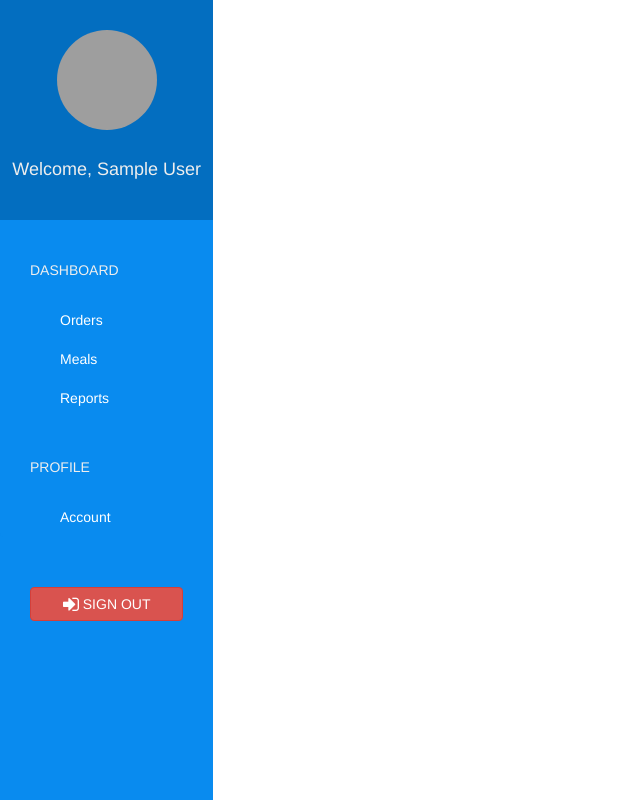
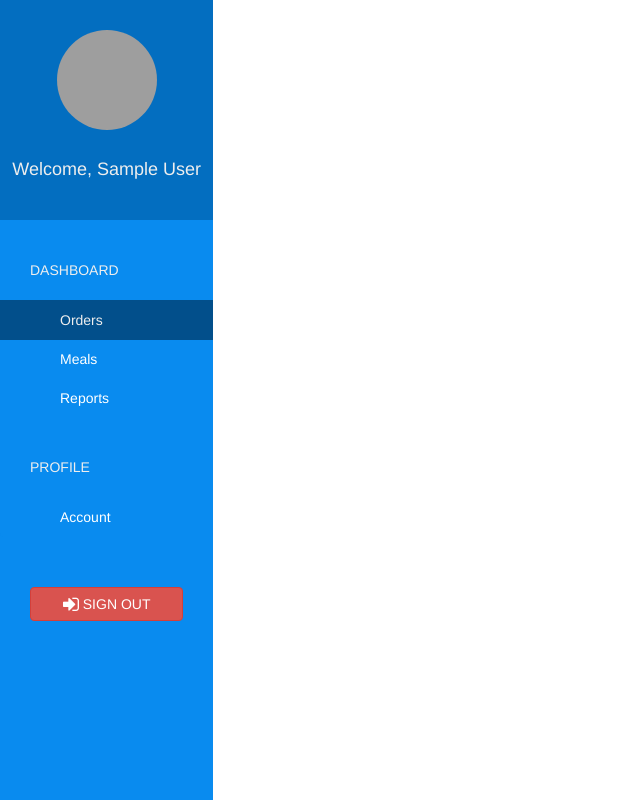
Before and after one commit to matthew-gordon/dash-and-dine, a Django app: page /restaurant/order/ in a window 1280 px wide. Shown: the whole page, without its empty margins (0-640 px from the left). Run offline with Django 3.2, Linux system fonts and the light colour scheme; the visitor is signed in with stand-in values (Sample User, id 1); data that the repository does not hold is empty; some libraries are stand-ins or nearby versions; grey boxes are pictures that could not be loaded.

Commit message:
Add active class conditonals

```diff
--- a/dashanddineapp/templates/restaurant/base.html
+++ b/dashanddineapp/templates/restaurant/base.html
@@ -3,6 +3,12 @@
 {% block title %} Restaurant {% endblock %}
 
 {% block sidebar %}
+
+  {% url 'restaurant-order' as restaurant_order_url %}
+  {% url 'restaurant-meal' as restaurant_meal_url %}
+  {% url 'restaurant-report' as restaurant_report_url %}
+  {% url 'restaurant-account' as restaurant_account_url %}
+
   <div class="text-center">
     <img src="{{ MEDIA_URL }}{{ request.user.restaurant.logo }}" class="img-circle logo" alt="Restaurant logo">
     <br>
@@ -14,12 +20,16 @@
   <div class="list-group">
     <span class="text-uppercase">Dashboard</span>
 
-    <a href="{% url 'restaurant-order' %}" class="list-group-item">Orders</a>
-    <a href="{% url 'restaurant-meal' %}" class="list-group-item">Meals</a>
-    <a href="{% url 'restaurant-report' %}" class="list-group-item">Reports</a>
+    <a href="{% url 'restaurant-order' %}"
+    class="list-group-item {% if request.path == restaurant_order_url %} active {% endif %}">Orders</a>
+    <a href="{% url 'restaurant-meal' %}"
+      class="list-group-item {% if request.path == restaurant_meal_url %} active {% endif %}">Meals</a>
+    <a href="{% url 'restaurant-report' %}"
+      class="list-group-item {% if request.path == restaurant_report_url %} active {% endif %}">Reports</a>
 
     <span class="text-uppercase">Profile</span>
-    <a href="{% url 'restaurant-account' %}" class="list-group-item">Account</a>
+    <a href="{% url 'restaurant-account' %}"
+      class="list-group-item {% if request.path == restaurant_account_url %} active {% endif %}">Account</a>
 
   </div>
 
```
